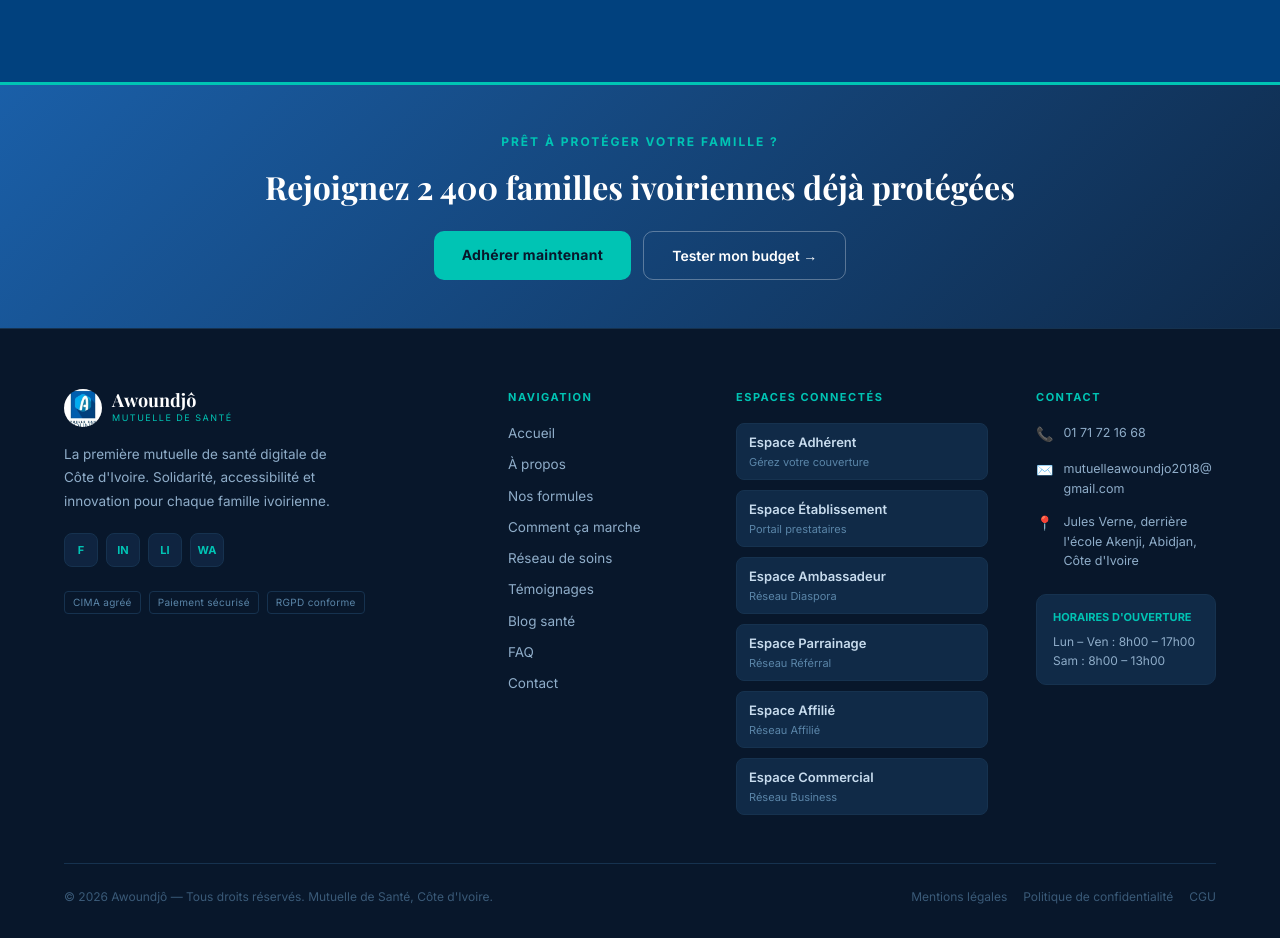
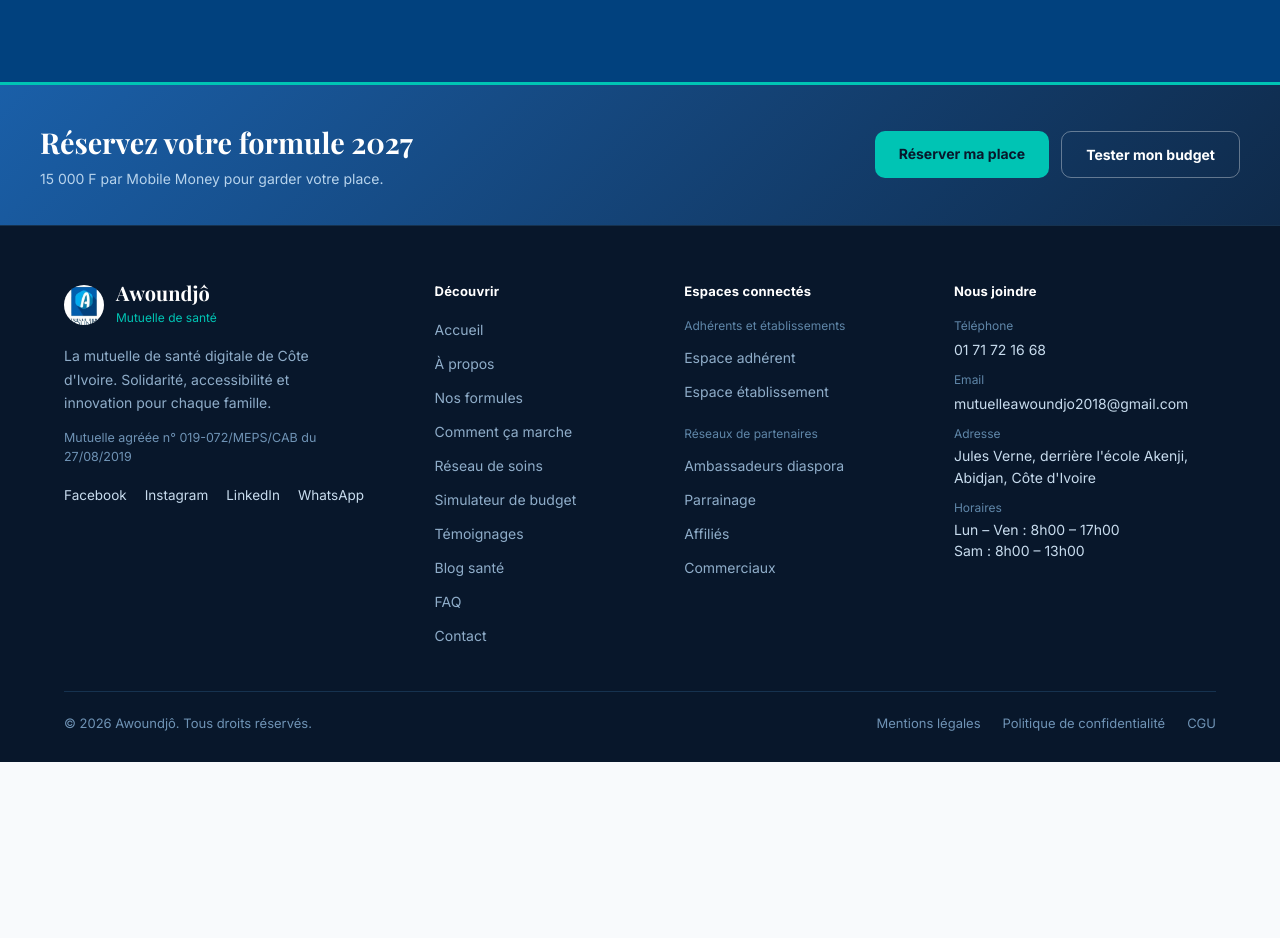
Before and after one commit to jonathannguettia04-cyber/awoundjo-frontend, a React (Vite) app: page / in a window 1280 px wide. Shown: the part 5520-6458 px from the top of the page. After the commit the page ends 6282 px from the top, so only its background shows below. Built offline with nearby package versions, Linux system fonts and the light colour scheme; no server answers.

Commit message:
feat: reservation

```diff
--- a/src/components/shared/Footer.jsx
+++ b/src/components/shared/Footer.jsx
@@ -2,207 +2,218 @@
 import { Link } from "react-router-dom";
 import { C, CONTACT } from "../../data/constants";
 
-const PORTAILS = [
-  { label: "Espace Adhérent",       href: "/client/login",        desc: "Gérez votre couverture" },
-  { label: "Espace Établissement",  href: "/etablissement/login", desc: "Portail prestataires" },
-  { label: "Espace Ambassadeur",    href: "/diaspora/login",      desc: "Réseau Diaspora" },
-  { label: "Espace Parrainage",     href: "/referral",            desc: "Réseau Référral" },
-  { label: "Espace Affilié",        href: "/affilie",             desc: "Réseau Affilié" },
-  { label: "Espace Commercial",     href: "/business/login",      desc: "Réseau Business" },
+const NAV = [
+  { to: "/",               label: "Accueil" },
+  { to: "/about",          label: "À propos" },
+  { to: "/formules",       label: "Nos formules" },
+  { to: "/fonctionnement", label: "Comment ça marche" },
+  { to: "/reseau",         label: "Réseau de soins" },
+  { to: "/simulateur",     label: "Simulateur de budget" },
+  { to: "/avis",           label: "Témoignages" },
+  { to: "/blog",           label: "Blog santé" },
+  { to: "/faq",            label: "FAQ" },
+  { to: "/contact",        label: "Contact" },
+];
+
+// Espaces connectés, regroupés par public
+const ESPACES = [
+  {
+    titre: "Adhérents et établissements",
+    liens: [
+      { label: "Espace adhérent",      href: "/client/login" },
+      { label: "Espace établissement", href: "/etablissement/login" },
+    ],
+  },
+  {
+    titre: "Réseaux de partenaires",
+    liens: [
+      { label: "Ambassadeurs diaspora", href: "/diaspora/login" },
+      { label: "Parrainage",            href: "/referral" },
+      { label: "Affiliés",              href: "/affilie" },
+      { label: "Commerciaux",           href: "/business/login" },
+    ],
+  },
 ];
 
 const SOCIAL = [
-  { label: "Facebook",  href: "https://facebook.com",  icon: "f" },
-  { label: "Instagram", href: "https://instagram.com", icon: "in" },
-  { label: "LinkedIn",  href: "https://linkedin.com",  icon: "li" },
-  { label: "WhatsApp",  href: `https://wa.me/${CONTACT.whatsapp}`, icon: "wa" },
+  { label: "Facebook",  href: "https://facebook.com" },
+  { label: "Instagram", href: "https://instagram.com" },
+  { label: "LinkedIn",  href: "https://linkedin.com" },
+  { label: "WhatsApp",  href: `https://wa.me/${CONTACT.whatsapp}` },
 ];
+
+const LEGAL = [
+  { label: "Mentions légales",              to: "/politiques#mentions" },
+  { label: "Politique de confidentialité", to: "/politiques#confidentialite" },
+  { label: "CGU",                           to: "/politiques#cgu" },
+];
+
+const FONT = "Inter, sans-serif";
 
 export default function Footer() {
   return (
-    <footer style={{ background: "#08172B", borderTop: `3px solid ${C.greenLight}` }}>
-      {/* Bandeau CTA */}
-      <div style={{
-        background: `linear-gradient(135deg, ${C.green}, #0F2A4A)`,
-        padding: "48px 24px",
-        textAlign: "center",
-        borderBottom: "1px solid #16324F",
-      }}>
-        <p style={{ fontFamily: "Inter, sans-serif", fontSize: 12, letterSpacing: 2, color: C.greenLight, fontWeight: 700, marginBottom: 12 }}>
-          PRÊT À PROTÉGER VOTRE FAMILLE ?
-        </p>
-        <h3 style={{ fontFamily: "Playfair Display, serif", fontWeight: 700, fontSize: "clamp(1.3rem, 2.5vw, 2rem)", color: "#FFFFFF", margin: "0 0 20px" }}>
-          Rejoignez 2 400 familles ivoiriennes déjà protégées
-        </h3>
-        <div style={{ display: "flex", gap: 12, justifyContent: "center", flexWrap: "wrap" }}>
-          <Link to="/adhesion" style={{
-            background: C.greenLight, color: "#08172B", fontFamily: "Inter, sans-serif", fontWeight: 800,
-            fontSize: 14, padding: "13px 28px", borderRadius: 10, textDecoration: "none",
-            letterSpacing: 0.3,
-          }}>Adhérer maintenant</Link>
-          <Link to="/simulateur" style={{
-            background: "transparent", color: "#FFFFFF", fontFamily: "Inter, sans-serif", fontWeight: 600,
-            fontSize: 14, padding: "13px 28px", borderRadius: 10, textDecoration: "none",
-            border: "1.5px solid rgba(255,255,255,0.3)",
-          }}>Tester mon budget →</Link>
+    <footer className="awj-footer" style={{ background: "#08172B", borderTop: `3px solid ${C.greenLight}`, fontFamily: FONT }}>
+
+      {/* ── Bandeau d'appel ──────────────────────────────────── */}
+      <div className="awj-footer-cta">
+        <div className="awj-footer-cta-inner">
+          <div>
+            <h3 className="awj-footer-cta-title">Réservez votre formule 2027</h3>
+            <p className="awj-footer-cta-sub">15 000 F par Mobile Money pour garder votre place.</p>
+          </div>
+          <div className="awj-footer-cta-actions">
+            <Link to="/adhesion?type=reservation" className="awj-footer-btn awj-footer-btn-main">Réserver ma place</Link>
+            <Link to="/simulateur" className="awj-footer-btn awj-footer-btn-ghost">Tester mon budget</Link>
+          </div>
         </div>
       </div>
 
-      {/* Corps du footer */}
-      <div style={{ maxWidth: 1200, margin: "0 auto", padding: "60px 24px 32px" }}>
-        <div className="awj-footer-grid" style={{
-          display: "grid",
-          gridTemplateColumns: "2.2fr 1fr 1.4fr 1fr",
-          gap: 48,
-          marginBottom: 48,
-        }}>
-          {/* Colonne marque */}
-          <div>
-            <div style={{ display: "flex", alignItems: "center", gap: 10, marginBottom: 16 }}>
-              <img
-                src="/logo-icon.png"
-                alt="Awoundjô"
-                style={{ width: 38, height: 38, borderRadius: "50%", objectFit: "cover", flexShrink: 0 }}
-              />
+      {/* ── Corps ───────────────────────────────────────────── */}
+      <div className="awj-footer-body">
+        <div className="awj-footer-grid">
+
+          {/* Marque */}
+          <div className="awj-footer-brand">
+            <div className="awj-footer-logo">
+              <img src="/logo-icon.png" alt="Awoundjô" width="40" height="40" />
               <div>
-                <div style={{ fontFamily: "Playfair Display, serif", fontWeight: 700, fontSize: 18, color: "#FFFFFF", lineHeight: 1 }}>Awoundjô</div>
-                <div style={{ fontFamily: "Inter, sans-serif", fontSize: 9, color: C.greenLight, letterSpacing: 1.5, marginTop: 2 }}>MUTUELLE DE SANTÉ</div>
+                <strong>Awoundjô</strong>
+                <span>Mutuelle de santé</span>
               </div>
             </div>
-            <p style={{ fontFamily: "Inter, sans-serif", fontSize: 13.5, color: "#8FADC9", lineHeight: 1.75, maxWidth: 290, margin: "0 0 20px" }}>
-              La première mutuelle de santé digitale de Côte d'Ivoire. Solidarité, accessibilité et innovation pour chaque famille ivoirienne.
+            <p className="awj-footer-about">
+              La mutuelle de santé digitale de Côte d'Ivoire. Solidarité, accessibilité et innovation pour chaque famille.
             </p>
-            <div style={{ display: "flex", gap: 8, marginBottom: 24 }}>
-              {SOCIAL.map(s => (
-                <a key={s.label} href={s.href} target="_blank" rel="noopener noreferrer" title={s.label} style={{
-                  width: 34, height: 34, borderRadius: 8,
-                  background: "#0F2440",
-                  border: "1px solid #16324F",
-                  display: "flex", alignItems: "center", justifyContent: "center",
-                  textDecoration: "none",
-                  transition: "background 0.15s",
-                }}>
-                  <span style={{ color: C.greenLight, fontSize: 11, fontWeight: 700, fontFamily: "Inter, sans-serif", textTransform: "uppercase" }}>{s.icon}</span>
-                </a>
-              ))}
-            </div>
-            {/* Certifications / badges */}
-            <div style={{ display: "flex", gap: 8, flexWrap: "wrap" }}>
-              {["CIMA agréé", "Paiement sécurisé", "RGPD conforme"].map(b => (
-                <span key={b} style={{
-                  fontFamily: "Inter, sans-serif", fontSize: 10, color: "#5A85A8",
-                  border: "1px solid #16324F", borderRadius: 4,
-                  padding: "3px 8px", letterSpacing: 0.3,
-                }}>{b}</span>
+            <p className="awj-footer-agree">Mutuelle agréée n° 019-072/MEPS/CAB du 27/08/2019</p>
+            <div className="awj-footer-social">
+              {SOCIAL.map((s) => (
+                <a key={s.label} href={s.href} target="_blank" rel="noopener noreferrer">{s.label}</a>
               ))}
             </div>
           </div>
 
           {/* Navigation */}
+          <nav aria-label="Navigation du site">
+            <h4 className="awj-footer-h">Découvrir</h4>
+            <ul className="awj-footer-list">
+              {NAV.map((l) => (
+                <li key={l.to}><Link to={l.to}>{l.label}</Link></li>
+              ))}
+            </ul>
+          </nav>
+
+          {/* Espaces connectés */}
           <div>
-            <div style={{ fontFamily: "Inter, sans-serif", fontWeight: 700, fontSize: 11, color: C.greenLight, letterSpacing: 1.5, marginBottom: 18, textTransform: "uppercase" }}>Navigation</div>
-            <nav style={{ display: "flex", flexDirection: "column", gap: 11 }}>
-              {[
-                { to: "/",             label: "Accueil" },
-                { to: "/about",        label: "À propos" },
-                { to: "/formules",     label: "Nos formules" },
-                { to: "/fonctionnement", label: "Comment ça marche" },
-                { to: "/reseau",       label: "Réseau de soins" },
-                { to: "/avis",         label: "Témoignages" },
-                { to: "/blog",         label: "Blog santé" },
-                { to: "/faq",          label: "FAQ" },
-                { to: "/contact",      label: "Contact" },
-              ].map(l => (
-                <Link key={l.to} to={l.to} style={{
-                  fontFamily: "Inter, sans-serif", fontSize: 13.5, color: "#8FADC9",
-                  textDecoration: "none", transition: "color 0.15s",
-                }}>{l.label}</Link>
-              ))}
-            </nav>
-          </div>
-
-          {/* Portails */}
-          <div>
-            <div style={{ fontFamily: "Inter, sans-serif", fontWeight: 700, fontSize: 11, color: C.greenLight, letterSpacing: 1.5, marginBottom: 18, textTransform: "uppercase" }}>Espaces connectés</div>
-            <div style={{ display: "flex", flexDirection: "column", gap: 10 }}>
-              {PORTAILS.map(p => (
-                <Link key={p.href} to={p.href} style={{
-                  textDecoration: "none",
-                  display: "flex", flexDirection: "column", gap: 1,
-                  padding: "9px 12px", borderRadius: 8,
-                  background: "#102A47",
-                  border: "1px solid #16324F",
-                  transition: "border-color 0.15s",
-                }}>
-                  <span style={{ fontFamily: "Inter, sans-serif", fontSize: 13, fontWeight: 600, color: "#C8DCEE" }}>{p.label}</span>
-                  <span style={{ fontFamily: "Inter, sans-serif", fontSize: 11, color: "#5A85A8" }}>{p.desc}</span>
-                </Link>
-              ))}
-            </div>
+            <h4 className="awj-footer-h">Espaces connectés</h4>
+            {ESPACES.map((g) => (
+              <div key={g.titre} className="awj-footer-group">
+                <p className="awj-footer-group-t">{g.titre}</p>
+                <ul className="awj-footer-list">
+                  {g.liens.map((l) => (
+                    <li key={l.href}><Link to={l.href}>{l.label}</Link></li>
+                  ))}
+                </ul>
+              </div>
+            ))}
           </div>
 
           {/* Contact */}
           <div>
-            <div style={{ fontFamily: "Inter, sans-serif", fontWeight: 700, fontSize: 11, color: C.greenLight, letterSpacing: 1.5, marginBottom: 18, textTransform: "uppercase" }}>Contact</div>
-            <div style={{ display: "flex", flexDirection: "column", gap: 14 }}>
-              {[
-                { icon: "📞", val: CONTACT.phone, href: `tel:${CONTACT.phone.replace(/\s/g,"")}` },
-                { icon: "✉️", val: CONTACT.email, href: `mailto:${CONTACT.email}` },
-                { icon: "📍", val: CONTACT.address, href: null },
-              ].map((c, i) => (
-                <div key={i} style={{ display: "flex", gap: 10, alignItems: "flex-start" }}>
-                  <span style={{ fontSize: 14, lineHeight: 1.6, flexShrink: 0 }}>{c.icon}</span>
-                  {c.href ? (
-                    <a href={c.href} style={{ fontFamily: "Inter, sans-serif", fontSize: 12.5, color: "#8FADC9", textDecoration: "none", lineHeight: 1.55, wordBreak: "break-word" }}>{c.val}</a>
-                  ) : (
-                    <span style={{ fontFamily: "Inter, sans-serif", fontSize: 12.5, color: "#8FADC9", lineHeight: 1.55 }}>{c.val}</span>
-                  )}
-                </div>
-              ))}
-            </div>
-
-            <div style={{ marginTop: 24, padding: "14px 16px", background: "#102A47", borderRadius: 10, border: "1px solid #16324F" }}>
-              <div style={{ fontFamily: "Inter, sans-serif", fontSize: 11, color: C.greenLight, fontWeight: 700, marginBottom: 6 }}>HORAIRES D'OUVERTURE</div>
-              <div style={{ fontFamily: "Inter, sans-serif", fontSize: 12, color: "#8FADC9", lineHeight: 1.6 }}>
-                Lun – Ven : 8h00 – 17h00<br />
-                Sam : 8h00 – 13h00
-              </div>
-            </div>
+            <h4 className="awj-footer-h">Nous joindre</h4>
+            <ul className="awj-footer-list awj-footer-contact">
+              <li>
+                <span>Téléphone</span>
+                <a href={`tel:${CONTACT.phone.replace(/\s/g, "")}`}>{CONTACT.phone}</a>
+              </li>
+              <li>
+                <span>Email</span>
+                <a href={`mailto:${CONTACT.email}`}>{CONTACT.email}</a>
+              </li>
+              <li>
+                <span>Adresse</span>
+                <address>{CONTACT.address}</address>
+              </li>
+              <li>
+                <span>Horaires</span>
+                <p>Lun – Ven : 8h00 – 17h00<br />Sam : 8h00 – 13h00</p>
+              </li>
+            </ul>
           </div>
         </div>
 
-        {/* Bas de page */}
-        <div className="awj-footer-bottom" style={{
-          borderTop: "1px solid #16324F",
-          paddingTop: 24,
-          display: "flex",
-          justifyContent: "space-between",
-          alignItems: "center",
-          gap: 12,
-          flexWrap: "wrap",
-        }}>
-          <span style={{ fontFamily: "Inter, sans-serif", fontSize: 12, color: "#3A5A78" }}>
-            © 2026 Awoundjô — Tous droits réservés. Mutuelle de Santé, Côte d'Ivoire.
-          </span>
-          <div style={{ display: "flex", gap: 16, flexWrap: "wrap" }}>
-            {[
-              { label: "Mentions légales", to: "/politiques#mentions" },
-              { label: "Politique de confidentialité", to: "/politiques#confidentialite" },
-              { label: "CGU", to: "/politiques#cgu" },
-            ].map(l => (
-              <Link key={l.to} to={l.to} style={{ fontFamily: "Inter, sans-serif", fontSize: 12, color: "#3A5A78", textDecoration: "none" }}>{l.label}</Link>
+        {/* ── Bas de page ──────────────────────────────────── */}
+        <div className="awj-footer-bottom">
+          <span>© 2026 Awoundjô. Tous droits réservés.</span>
+          <div className="awj-footer-legal">
+            {LEGAL.map((l) => (
+              <Link key={l.to} to={l.to}>{l.label}</Link>
             ))}
           </div>
         </div>
       </div>
 
       <style>{`
-        @media (max-width: 900px) {
-          .awj-footer-grid { grid-template-columns: 1fr 1fr !important; gap: 32px !important; }
+        .awj-footer a { text-decoration: none; }
+        .awj-footer a:focus-visible { outline: 2px solid ${C.greenLight}; outline-offset: 3px; border-radius: 4px; }
+
+        /* Bandeau */
+        .awj-footer-cta { background: linear-gradient(135deg, ${C.green}, #0F2A4A); border-bottom: 1px solid #16324F; padding: 36px 24px; }
+        .awj-footer-cta-inner { max-width: 1200px; margin: 0 auto; display: flex; align-items: center; justify-content: space-between; gap: 24px; flex-wrap: wrap; }
+        .awj-footer-cta-title { font-family: "Playfair Display", serif; font-weight: 700; font-size: clamp(1.3rem, 2.4vw, 1.8rem); color: #fff; margin: 0 0 4px; }
+        .awj-footer-cta-sub { color: #B7D3EC; font-size: 14px; margin: 0; }
+        .awj-footer-cta-actions { display: flex; gap: 12px; flex-wrap: wrap; }
+        .awj-footer-btn { font-weight: 700; font-size: 14px; padding: 12px 24px; border-radius: 10px; transition: transform .15s, background .15s; }
+        .awj-footer-btn:hover { transform: translateY(-1px); }
+        .awj-footer-btn-main { background: ${C.greenLight}; color: #08172B; }
+        .awj-footer-btn-ghost { color: #fff; border: 1.5px solid rgba(255,255,255,.35); }
+        .awj-footer-btn-ghost:hover { border-color: #fff; }
+
+        /* Corps */
+        .awj-footer-body { max-width: 1200px; margin: 0 auto; padding: 56px 24px 28px; }
+        .awj-footer-grid { display: grid; grid-template-columns: 1.6fr 1fr 1.1fr 1.3fr; gap: 48px; padding-bottom: 44px; }
+        .awj-footer-h { font-size: 13px; font-weight: 700; color: #fff; margin: 0 0 16px; letter-spacing: .2px; }
+        .awj-footer-list { list-style: none; margin: 0; padding: 0; display: flex; flex-direction: column; gap: 10px; }
+        .awj-footer-list a { font-size: 14px; color: #8FADC9; transition: color .15s; }
+        .awj-footer-list a:hover { color: #fff; }
+
+        /* Marque */
+        .awj-footer-logo { display: flex; align-items: center; gap: 12px; margin-bottom: 16px; }
+        .awj-footer-logo img { border-radius: 50%; object-fit: cover; flex-shrink: 0; }
+        .awj-footer-logo strong { display: block; font-family: "Playfair Display", serif; font-size: 20px; color: #fff; line-height: 1.1; }
+        .awj-footer-logo span { font-size: 12px; color: ${C.greenLight}; }
+        .awj-footer-about { font-size: 14px; color: #8FADC9; line-height: 1.7; max-width: 32ch; margin: 0 0 14px; }
+        .awj-footer-agree { font-size: 12.5px; color: #6F93B5; margin: 0 0 18px; }
+        .awj-footer-social { display: flex; flex-wrap: wrap; gap: 8px 18px; }
+        .awj-footer-social a { font-size: 13.5px; color: #C8DCEE; transition: color .15s; }
+        .awj-footer-social a:hover { color: ${C.greenLight}; }
+
+        /* Espaces connectés */
+        .awj-footer-group + .awj-footer-group { margin-top: 22px; }
+        .awj-footer-group-t { font-size: 12px; color: #5F86A8; margin: 0 0 10px; }
+
+        /* Contact */
+        .awj-footer-contact li span { display: block; font-size: 12px; color: #5F86A8; margin-bottom: 2px; }
+        .awj-footer-contact a, .awj-footer-contact address, .awj-footer-contact p { font-size: 14px; color: #C8DCEE; font-style: normal; line-height: 1.55; margin: 0; word-break: break-word; }
+        .awj-footer-contact a:hover { color: #fff; }
+
+        /* Bas de page */
+        .awj-footer-bottom { border-top: 1px solid #16324F; padding-top: 22px; display: flex; justify-content: space-between; align-items: center; gap: 12px 24px; flex-wrap: wrap; font-size: 13px; color: #6F93B5; }
+        .awj-footer-legal { display: flex; flex-wrap: wrap; gap: 8px 22px; }
+        .awj-footer-legal a { color: #6F93B5; transition: color .15s; }
+        .awj-footer-legal a:hover { color: #fff; }
+
+        @media (max-width: 960px) {
+          .awj-footer-grid { grid-template-columns: 1fr 1fr; gap: 36px; }
+          .awj-footer-brand { grid-column: 1 / -1; }
         }
         @media (max-width: 560px) {
-          .awj-footer-grid { grid-template-columns: 1fr !important; gap: 28px !important; }
-          .awj-footer-bottom { flex-direction: column; align-items: flex-start !important; }
+          .awj-footer-grid { grid-template-columns: 1fr; gap: 32px; }
+          .awj-footer-cta-actions { width: 100%; }
+          .awj-footer-btn { flex: 1; text-align: center; }
+          .awj-footer-bottom { flex-direction: column; align-items: flex-start; }
+        }
+        @media (prefers-reduced-motion: reduce) {
+          .awj-footer-btn, .awj-footer a { transition: none; }
         }
       `}</style>
     </footer>
--- a/src/pages/Dashboard.jsx
+++ b/src/pages/Dashboard.jsx
@@ -205,7 +205,7 @@ export default function Dashboard() {
   const [editingPlan, setEditingPlan] = useState(null);
 
   // Réservations 2027 (formules gestionnaire maladie) — lues depuis
-  // GET /api/admin/reservations (pending_payments, role RESERVATION_GESTIONNAIRE_2027)
+  // GET /api/payments/reservations (pending_payments, role RESERVATION_GESTIONNAIRE_2027)
   const [reservations, setReservations] = useState([]);
   const [reservationsTotal, setReservationsTotal] = useState(0);
   const [showReservations, setShowReservations] = useState(false);
@@ -226,7 +226,7 @@ export default function Dashboard() {
   }
 
   function fetchReservations() {
-    fetch(`${API}/api/admin/reservations?limit=200`, { headers: authHeader })
+    fetch(`${API}/api/payments/reservations?limit=200`, { headers: authHeader })
       .then((r) => r.json())
       .then(({ data }) => {
         setReservations(data?.reservations || []);
--- a/src/pages/Reservations.jsx
+++ b/src/pages/Reservations.jsx
@@ -55,7 +55,7 @@ export default function Reservations({ embedded = false, onClose }) {
   function load(p = page) {
     setLoading(true);
     setError("");
-    fetch(`${API}/api/admin/reservations?page=${p}&limit=${PAGE_SIZE}`, {
+    fetch(`${API}/api/payments/reservations?page=${p}&limit=${PAGE_SIZE}`, {
       headers: { "Content-Type": "application/json", Authorization: `Bearer ${token}` },
     })
       .then((r) => r.json())
```
